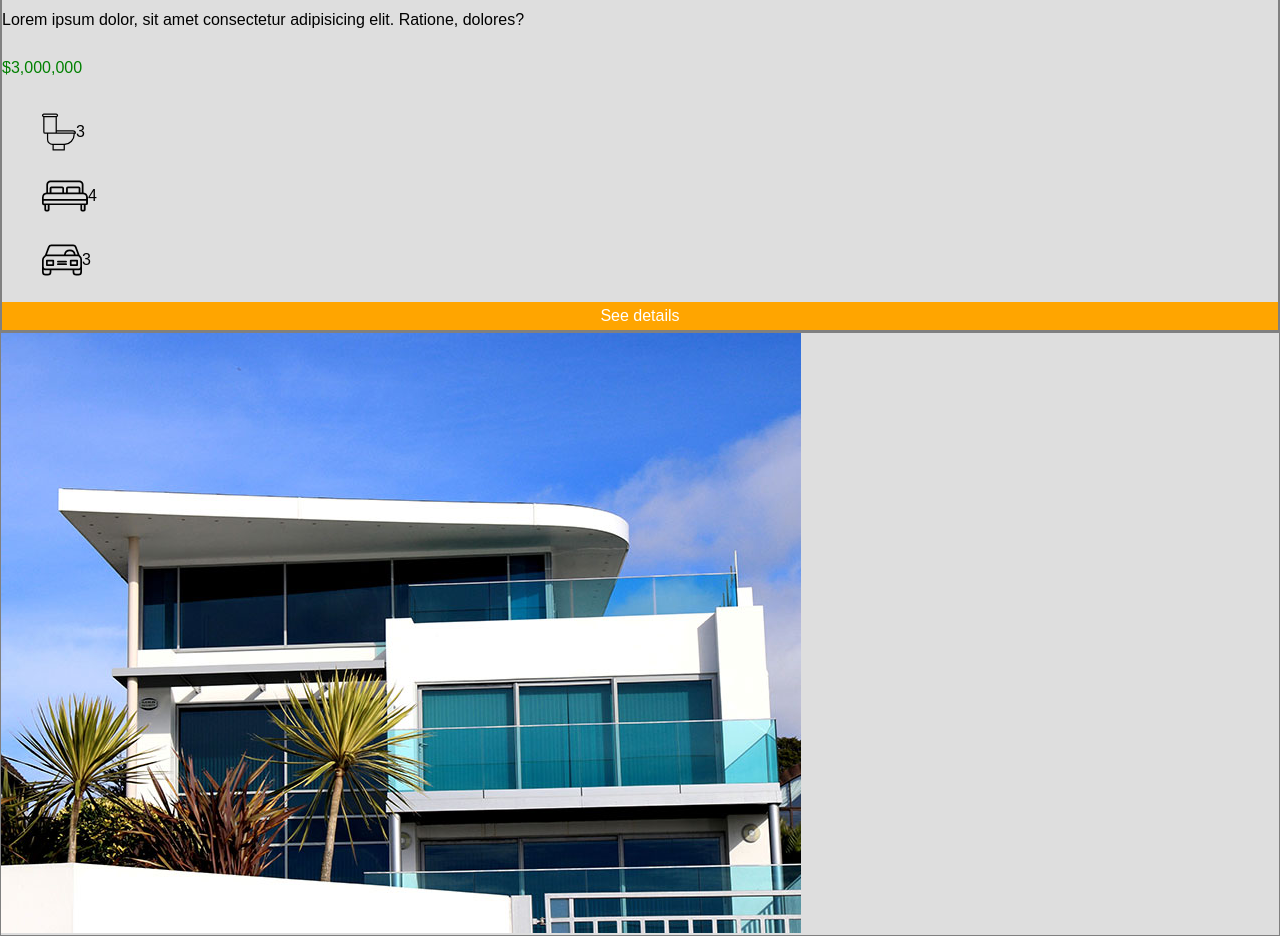
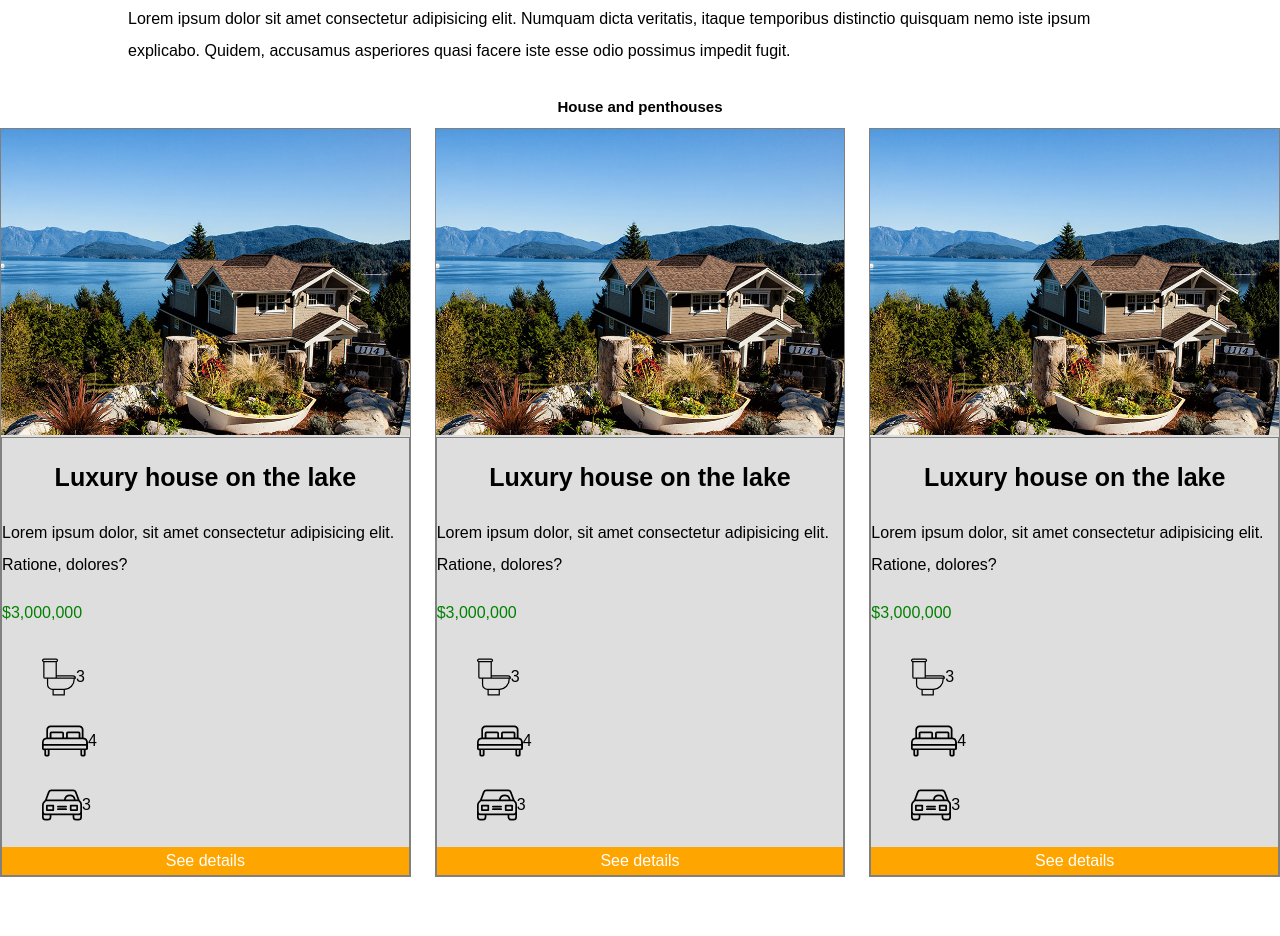
Before and after one commit to TomChau0402/realEstate, a plain HTML site: page index.html in a window 1280 px wide. Shown: the part 1378-2314 px from the top of the page. After the commit the page ends 2255 px from the top, so only its background shows below. Drawn offline with Linux system fonts and the light colour scheme.

Commit message:
3rd assigment update

```diff
--- a/index.html
+++ b/index.html
@@ -18,11 +18,12 @@
                 <a href="contact.html">Contact</a>
             </nav>
         </div>
+    </header>
+
     <main class="container">
         <h2>More about us</h2>
         <p> We sell Luxury houses, condonminius and penthouses</p>
         <img src="./img/header.jpg" alt="">
-        </header>
         <div class="about-container">
             <img src="./img/icon1.svg" alt="">
             <h3>Security</h3>
@@ -35,8 +36,8 @@
         </div>
     </main>
     <section>
-    <h2> House and penthouses</h2>
-      <div>
+        <h2>House and penthouses</h2>
+        <div class="houses-container">
             <div class="houses-items">
                 <div class="houses-items-img">
                     <img src="./img/announcement1.jpg" alt="">
@@ -62,9 +63,10 @@
                     <a class="btn-details" href="#">See details</a>
                 </div>
             </div>
+
             <div class="houses-items">
                 <div class="houses-items-img">
-                                                <img src="./img/announcement2.jpg" alt="">
+                    <img src="./img/announcement1.jpg" alt="">
                 </div>
                 <div class="houses-items text">
                     <h3> Luxury house on the lake</h3>
@@ -86,8 +88,11 @@
                     </ul>
                     <a class="btn-details" href="#">See details</a>
                 </div>
+            </div>
+
+            <div class="houses-items">
                 <div class="houses-items-img">
-                                                                        <img src="./img/announcement3.jpg" alt="">
+                    <img src="./img/announcement1.jpg" alt="">
                 </div>
                 <div class="houses-items text">
                     <h3> Luxury house on the lake</h3>
@@ -107,9 +112,10 @@
                             <p>3</p>
                         </li>
                     </ul>
-
                     <a class="btn-details" href="#">See details</a>
-
+                </div>
+            </div>
+        </div>
     </section>
 </body>
 </html>
--- a/mystyles.css
+++ b/mystyles.css
@@ -80,6 +80,12 @@ img{
         margin-right: auto;
     }
 /*houses*/
+.houses-container{
+    display: flex;
+    flex-direction: row;
+    gap: 24px;
+}
+
 .houses-items{
     background-color: #dedede;
     border: 1px solid grey;
```
Also changed, not shown: about.html (+11 -0 lines), blog.html (+11 -0 lines). Lines whose indentation alone changed are shown as unchanged.
